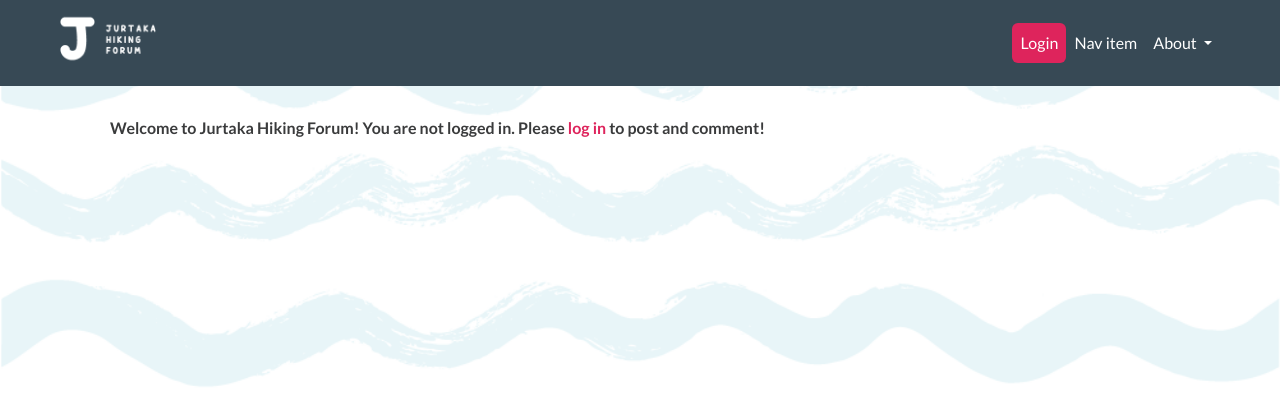
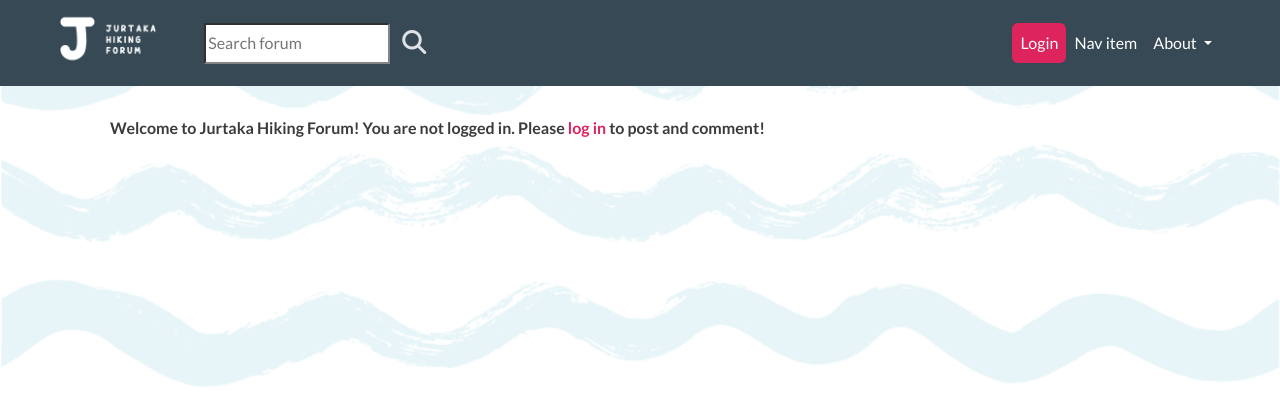
Before and after one commit to lienebriede/jurtaka, a Django app: page / in a window 1280 px wide. Shown: the top 415 px of the page. Run offline with Django 4.2, Linux system fonts and the light colour scheme; data that the repository does not hold is empty; parts of the project's set-up code (start-up, migrations or seed data) failed here and were passed over; some libraries are stand-ins or nearby versions.

Commit message:
Set up search option: edit views, create template, update navbar

```diff
--- a/main_forum/urls.py
+++ b/main_forum/urls.py
@@ -4,6 +4,7 @@ from django.urls import path
 urlpatterns = [
     path('', views.post_list, name='home'),
     path('post/', views.post_create, name='post_create'),
+    path('search/', views.search_results, name='search_results'),
     path('<slug:slug>/', views.post_detail, name = 'post_detail'),
     path('<slug:slug>/edit_post/<int:post_id>/', views.post_edit, name='post_edit'),
     path('<slug:slug>/delete_post/<int:post_id>/', views.post_delete, name='post_delete'),
--- a/main_forum/views.py
+++ b/main_forum/views.py
@@ -3,8 +3,30 @@ from django.shortcuts import render, get_object_or_404, redirect
 from django.contrib import messages
 from django.core.paginator import Paginator
 from django.contrib.admin.views.decorators import staff_member_required
+from django.db.models import Q
 from .models import Post, Comment, Like
 from .forms import CommentForm, PostForm
+
+def search_results(request):
+    """
+    Display posts filtered by search query
+    """
+    query = request.GET.get('q')
+    if query:
+        queryset = Post.objects.filter(
+            Q(title__icontains=query) | Q(post_content__icontains=query),
+            status=1
+        ).order_by('-created_on')
+
+    else:
+        queryset = Post.objects.none()
+
+    context = {
+        'query': query,
+        'posts': queryset,
+    }
+
+    return render(request, "main_forum/search_results.html", context)
 
 def post_list(request):
     """
@@ -16,14 +38,12 @@ def post_list(request):
     for post in queryset:
         post.comment_count = post.comments.count()
 
-
     paginator = Paginator(queryset, 5)
     page_number = request.GET.get('page')
     page_obj = paginator.get_page(page_number)
     is_paginated = page_obj.has_other_pages()
 
     context = {
-        'posts': queryset,
         'page_obj': page_obj,
         'posts': page_obj.object_list,
         'is_paginated': is_paginated,
--- a/static/css/style.css
+++ b/static/css/style.css
@@ -45,6 +45,10 @@ body {
 .nav-title {
     color: var(--light-grey);
     text-transform: uppercase;
+}
+
+.search-bar {
+    background-color: var(--white) !important;
 }
 
 /* Main -------------------------------------------------------------------> */
--- a/templates/base.html
+++ b/templates/base.html
@@ -31,6 +31,17 @@
         <div class="container-fluid">
             <a href="{% url 'home' %}"><img src="{% static '/images/jurtaka_logo.png' %}" height="70" width="auto"
                     class="logo"></a>
+            <!-- Search bar -->
+            <form method="GET" action="{% url 'search_results' %}" class="d-flex col-4 mx-3 col-sm-7 ms-lg-5">
+                <div class="input-group">
+                    <input type="search" class="search-bar" placeholder="Search forum" aria-label="Search" name="q">
+                    <div class="input-group-append">
+                        <button class="btn " type="submit">
+                            <i class="fas fa-search"></i>
+                        </button>
+                    </div>
+                </div>
+            </form>
             <button class="navbar-toggler" type="button" data-bs-toggle="collapse" data-bs-target="#navbarText"
                 aria-controls="navbarText" aria-expanded="false" aria-label="Toggle navigation">
                 <span class="navbar-toggler-icon"></span>
```
Also changed, not shown: main_forum/templates/main_forum/search_results.html (added, +40 -0 lines).
